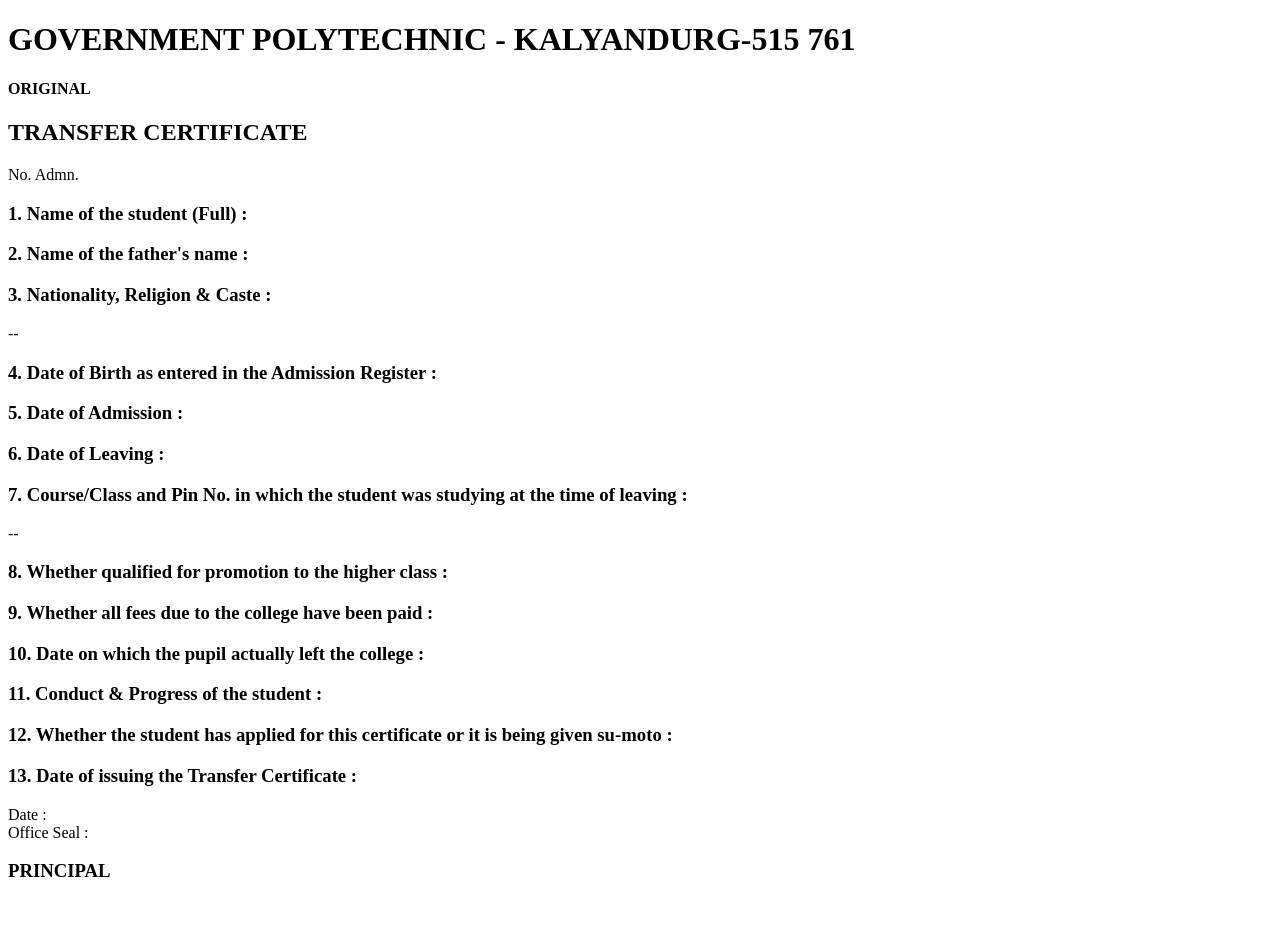
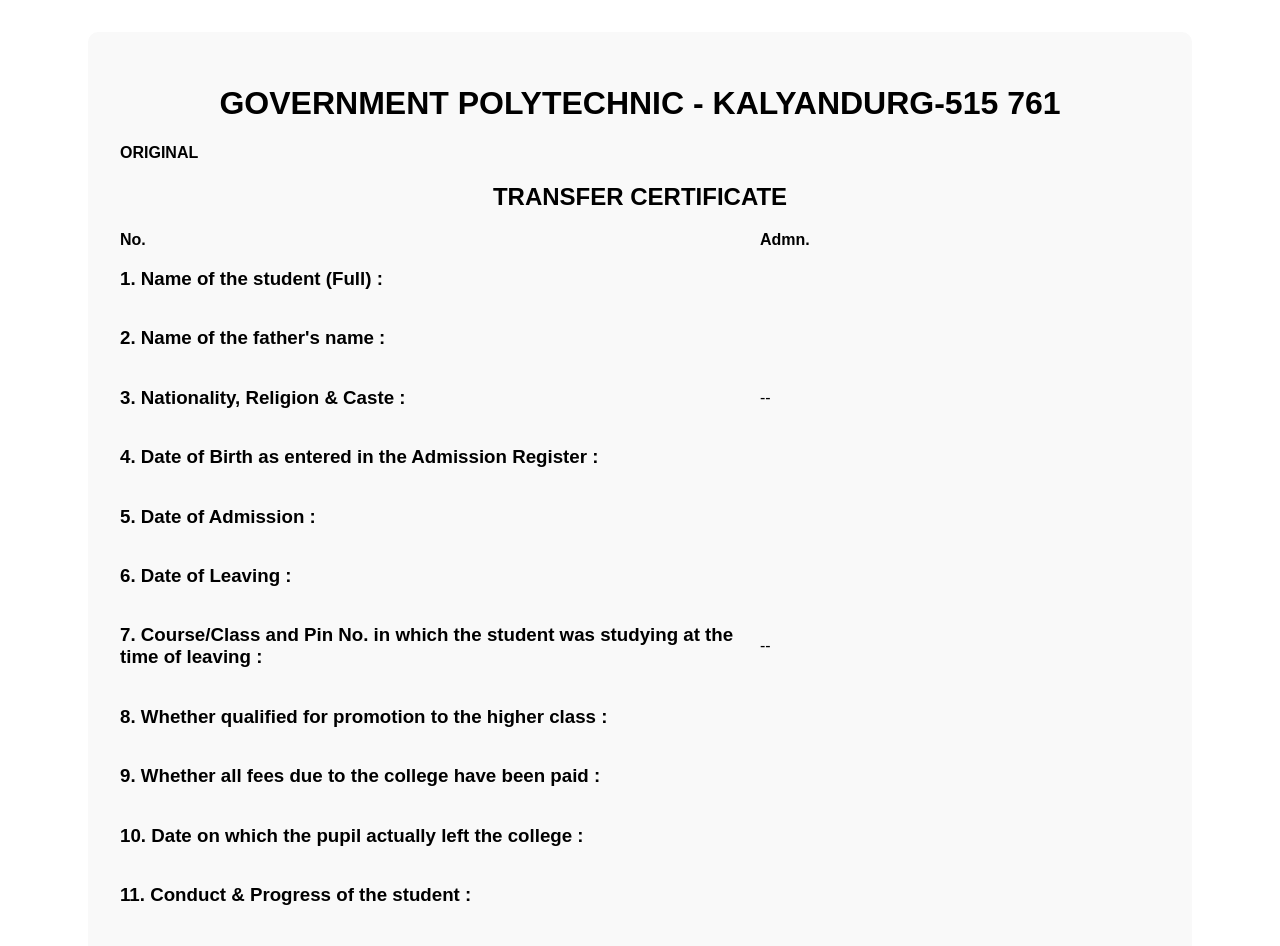
Before and after one commit to Rafiya1207/TC-Generator, a React (Vite) app in the folder frontend/: page /preview in a window 1280 px wide. Shown: the top 946 px of the page. Before the commit the page ends 901 px from the top, so only its background shows below. Built offline with nearby package versions, Linux system fonts and the light colour scheme.

Commit message:
Style Preview component

```diff
--- a/frontend/src/App.css
+++ b/frontend/src/App.css
@@ -1,3 +1,7 @@
+body {
+	font-family: Arial, sans-serif;
+}
+
 .tc-form{
 	display: flex;
 	flex-direction: column;
@@ -10,7 +14,6 @@
 	font-weight: 500;
 	margin-bottom: 1rem;
 	color: #3d3d3d;
-	font-family: sans-serif;
 }
 
 .tc-form-btn {
@@ -20,3 +23,30 @@
 .tc-form-radios {
 	width: 100%;
 }
+
+.preview-template-headings {
+	text-align: center;
+}
+
+.preview-field {
+	display: grid;
+	grid-template-columns: 60% 40%;
+	align-items: center;
+	column-gap: 1rem;
+}
+
+.preview-document {
+	background-color: #f9f9f9;
+	padding: 2rem;
+	margin: 2rem 5rem;
+	border-radius: 10px;
+}
+
+.principal-sign {
+	text-align: right;
+	margin: 2rem 5rem;
+}
+
+.bottom-field {
+	margin-top: 2rem;
+}
--- a/frontend/src/components/Preview.jsx
+++ b/frontend/src/components/Preview.jsx
@@ -1,6 +1,6 @@
-const PreviewField = ({ fieldNumber ,heading, value }) => {
+const PreviewField = ({ fieldNumber, heading, value }) => {
 	return (
-		<div>
+		<div className="preview-field">
 			<h3>{fieldNumber}. {heading} : </h3>
 			<p>{value}</p>
 		</div>
@@ -8,15 +8,15 @@ const PreviewField = ({ fieldNumber ,heading, value }) => {
 }
 
 const Preview = ({ userData }) => {
-	console.log(userData);
-
-	return(
-		<div>
-			<h1>GOVERNMENT POLYTECHNIC - KALYANDURG-515 761</h1>
+	return (
+		<div className="preview-document">
+			<h1 className="preview-template-headings">GOVERNMENT POLYTECHNIC - KALYANDURG-515 761</h1>
 			<h4>ORIGINAL</h4>
-			<h2>TRANSFER CERTIFICATE</h2>
-			<span><bold>No. </bold>{userData.certificateNumber}</span>
-			<span><bold>Admn. </bold>{userData.admissionNumber}</span>
+			<h2 className="preview-template-headings">TRANSFER CERTIFICATE</h2>
+			<div className="preview-field">
+				<span><strong>No. </strong>{userData.certificateNumber}</span>
+				<span><strong>Admn. </strong>{userData.admissionNumber}</span>
+			</div>
 			<PreviewField
 				fieldNumber='1'
 				heading="Name of the student (Full)"
@@ -82,9 +82,9 @@ const Preview = ({ userData }) => {
 				heading="Date of issuing the Transfer Certificate"
 				value={userData.doiTC}
 			/>
-			<div><bold>Date : </bold></div>
-			<div><bold>Office Seal : </bold></div>
-			<h3>PRINCIPAL</h3>
+			<div className="bottom-field"><strong>Date : </strong></div>
+			<div className="bottom-field"><strong>Office Seal : </strong></div>
+			<h3 className="principal-sign">PRINCIPAL</h3>
 		</div>
 	)
 };
```
